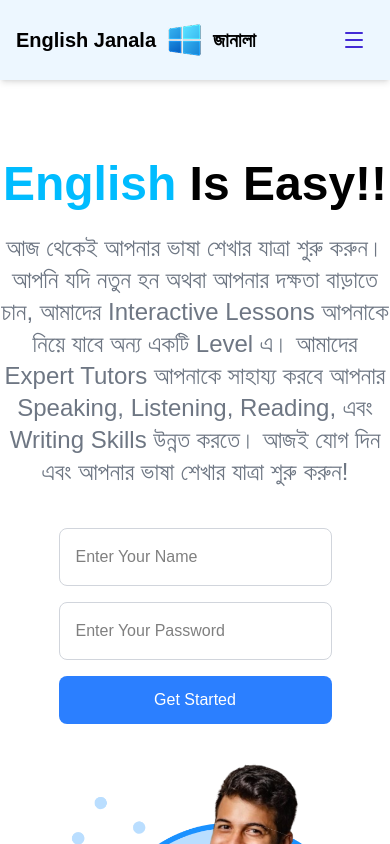
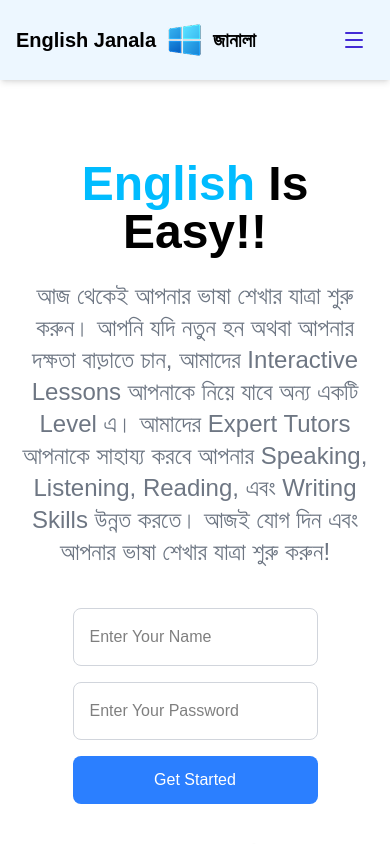
Before and after one commit to corebyte56/English-Janala, a React (Vite) app: page / in a window 390 px wide. Shown: the top 844 px of the page. Built offline with nearby package versions, Linux system fonts and the light colour scheme.

Commit message:
style: improve hero text responsive spacing

```diff
--- a/src/component/hero/hero-left.jsx
+++ b/src/component/hero/hero-left.jsx
@@ -4,7 +4,7 @@ import HeroLeftInput from './hero-left-input'
 
 const HeroLeft = () => {
   return (
-    <div>
+    <div className='mx-5 md:mx-0'>
         <HeroLeftText />
         <HeroLeftInput />
     </div>
```
